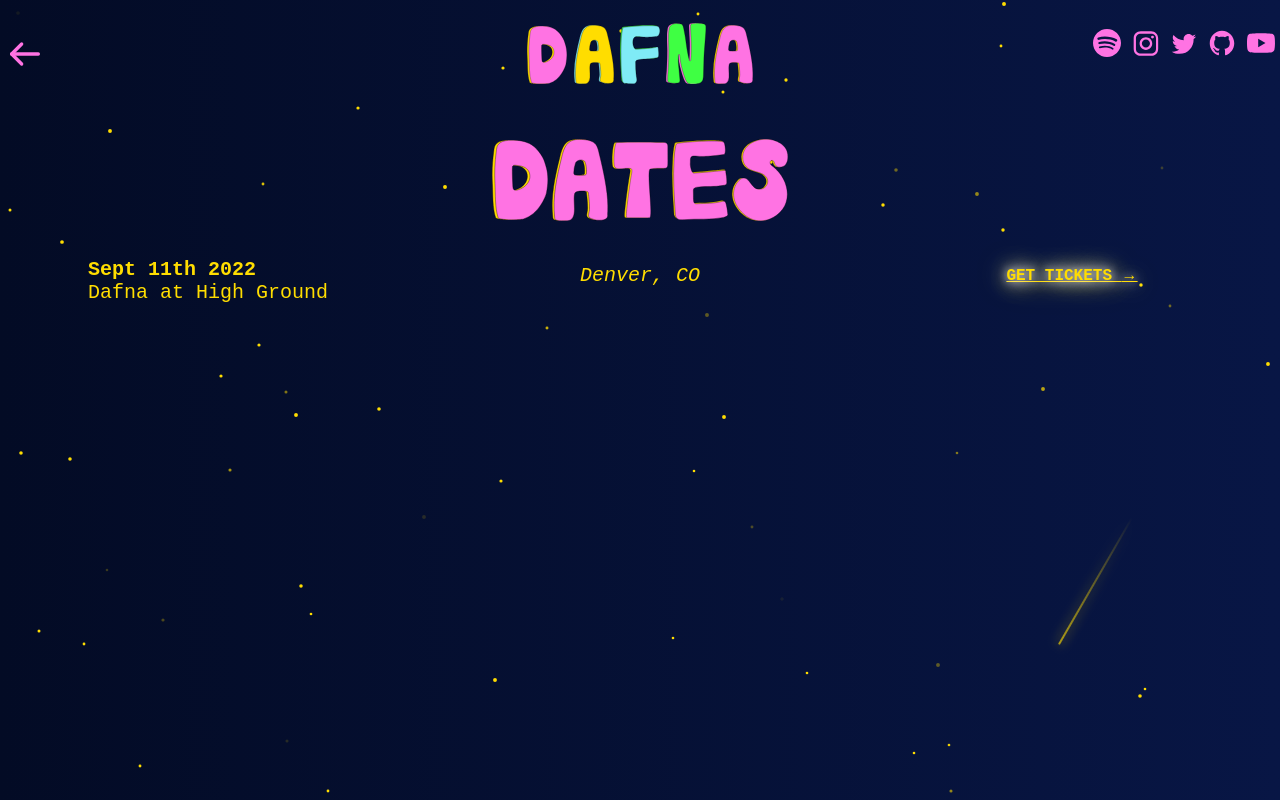
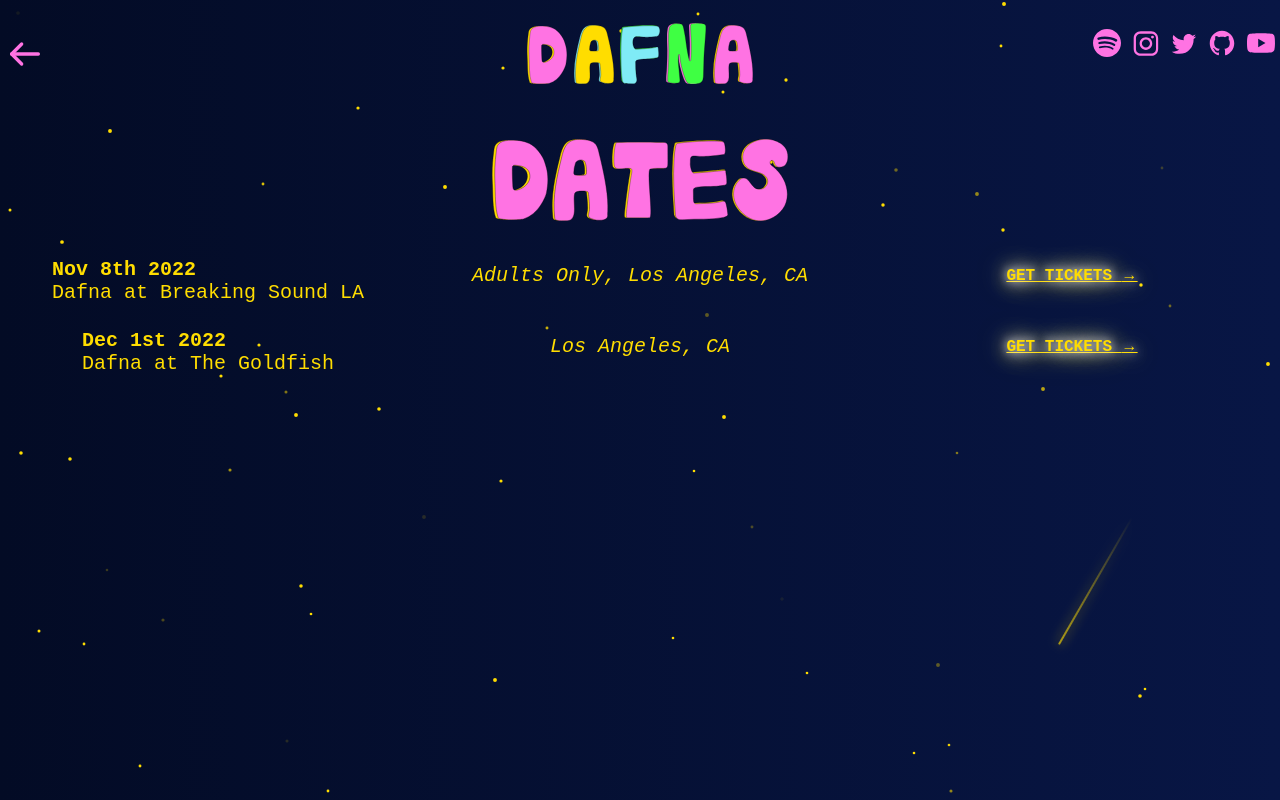
Before and after one commit to dafnamargalit/dafna-site, a React (Create React App) app: page /dates in a window 1280 px wide. Built offline with nearby package versions, Linux system fonts and the light colour scheme.

Commit message:
Update Dates.js

```diff
--- a/src/dates/Dates.js
+++ b/src/dates/Dates.js
@@ -11,10 +11,16 @@ import Footer from '../footer';
 
 const shows = [
     {
-        title: 'Dafna at High Ground',
-        date: 'Sept 11th 2022',
-        location: 'Denver, CO',
-        link: 'https://www.tixr.com/groups/highgroundfest/events/high-ground-music-arts-experience-45105'
+        title: 'Dafna at Breaking Sound LA',
+        date: 'Nov 8th 2022',
+        location: 'Adults Only, Los Angeles, CA',
+        link: 'https://www.tixr.com/groups/breakingsoundla/events/breaking-sound-la-at-adults-only-53374'
+    },
+        {
+        title: 'Dafna at The Goldfish',
+        date: 'Dec 1st 2022',
+        location: 'Los Angeles, CA',
+        link: 'https://dice.fm/event/d6agq-dafna-kevin-creel-will-tulip-lando-burch-live-1st-dec-the-goldfish-los-angeles-tickets?pid=530cb286&_branch_match_id=1091079766736905196&_branch_referrer=H4sIAAAAAAAAA8soKSkottLXz8nMy9ZLyUxO1UvL1fcxSzFINkyySDUwMbMvyEyxNTU2SE4ysjADAJUI21ouAAAA'
     },
 ]
 
```
